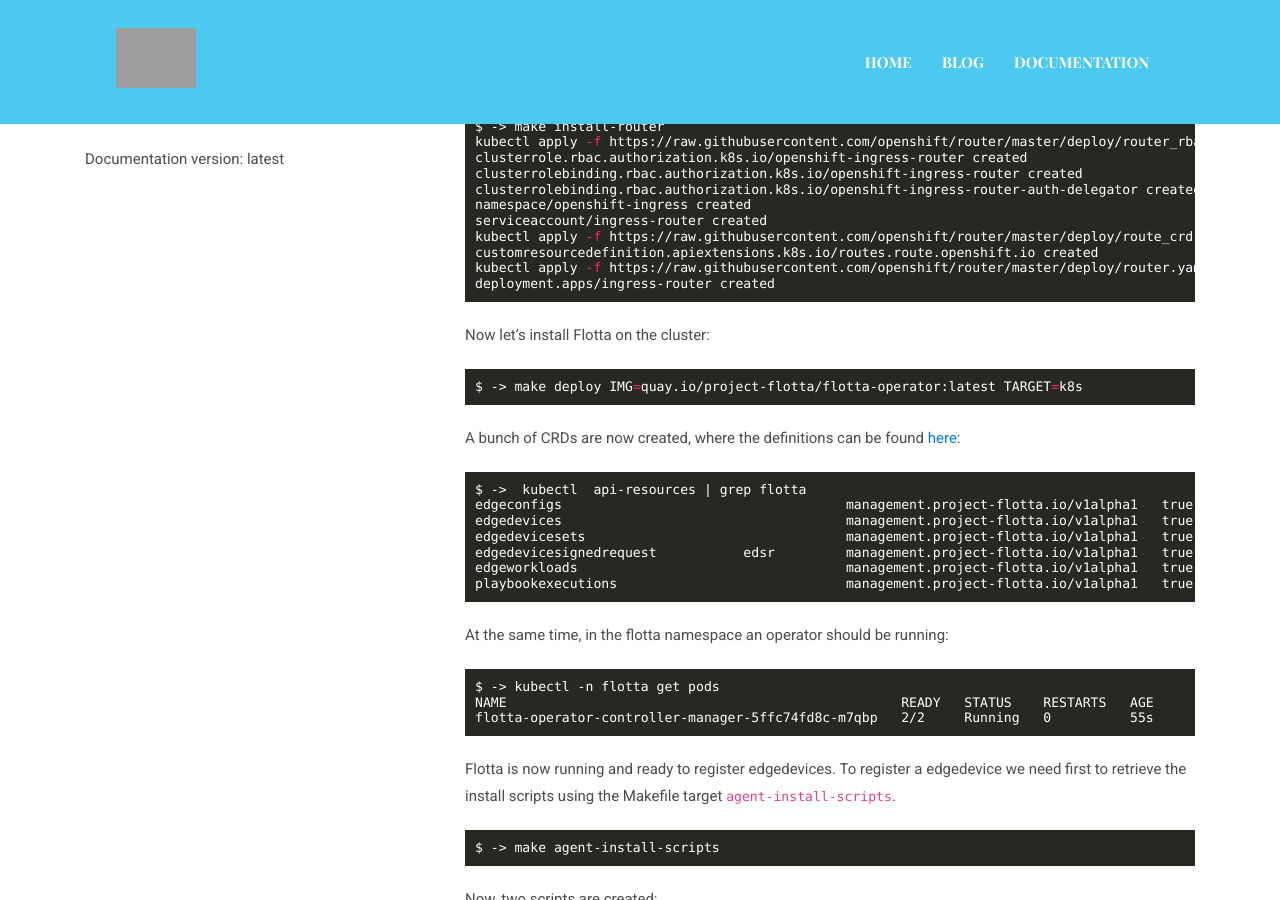
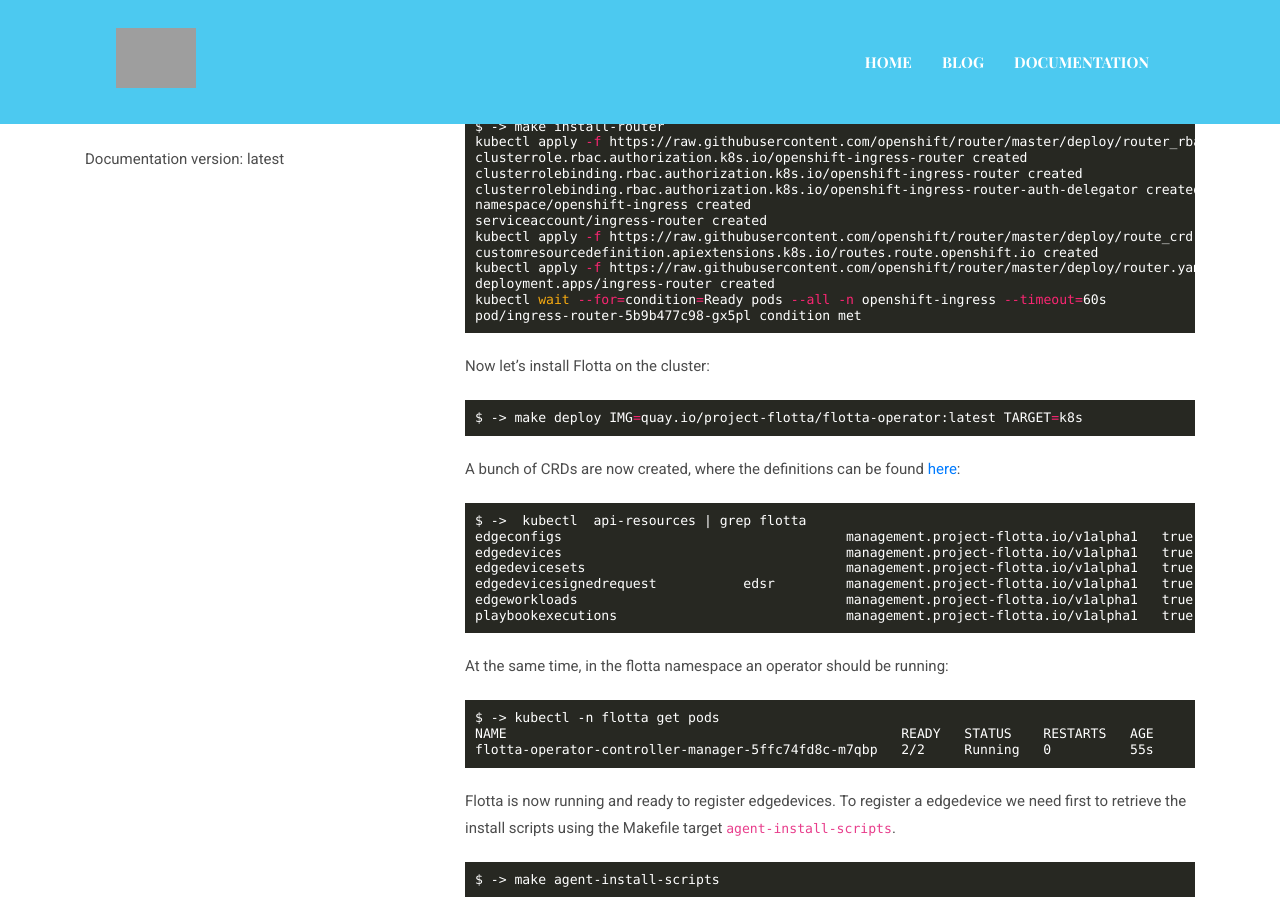
Before and after one commit to project-flotta/project-flotta.github.io, a Jekyll site: the page built from documentation/latest/gsg/kind.md, in a window 1280 px wide and 900 px high, scrolled down 1008 px. Built offline with Jekyll 4.4.1, drawn with Linux system fonts in a browser that asks for light colours; a script that is not in the unit is left out; grey boxes are pictures that could not be loaded.

Commit message:
Update make install-router output
`make install-router` waits for a minute for openshift-ingress pod's to
be ready.
Adding the expected command and its output to the sample log.

Signed-off-by: Moti Asayag <masayag@redhat.com>

````diff
--- a/documentation/latest/gsg/kind.md
+++ b/documentation/latest/gsg/kind.md
@@ -69,6 +69,8 @@
 customresourcedefinition.apiextensions.k8s.io/routes.route.openshift.io created
 kubectl apply -f https://raw.githubusercontent.com/openshift/router/master/deploy/router.yaml
 deployment.apps/ingress-router created
+kubectl wait --for=condition=Ready pods --all -n openshift-ingress --timeout=60s
+pod/ingress-router-5b9b477c98-gx5pl condition met
 ```
 
 Now let's install Flotta on the cluster:
````
Also changed, not shown: documentation/latest/gsg/minikube.md (+2 -0 lines).
